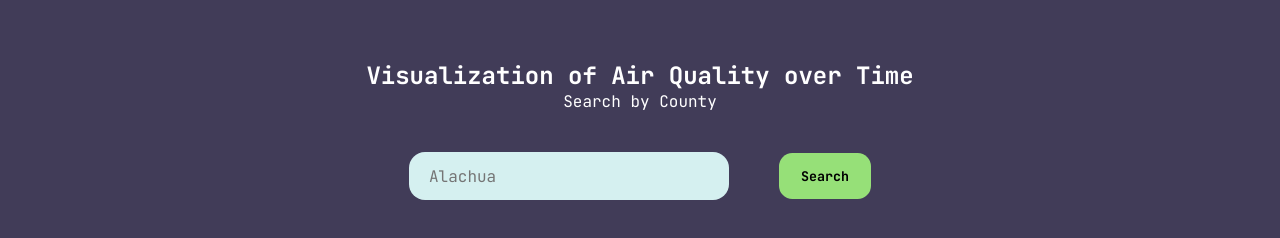
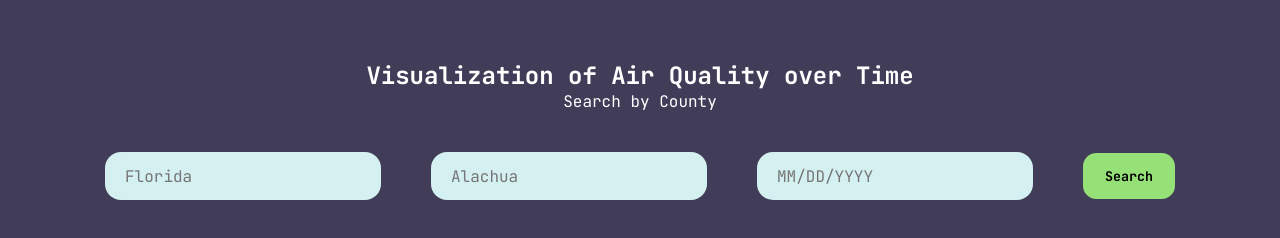
Before and after one commit to TheLeviEthan/DSA-Project-3a, a plain HTML site: page index.html in a window 1280 px wide. Shown: the part 80-318 px from the top of the page. Drawn offline with Linux system fonts and the light colour scheme.

Commit message:
Add input fields to Search Function

```diff
--- a/index.html
+++ b/index.html
@@ -26,7 +26,9 @@
         <!-- <form action="search.php" method="post"> -->
         </div>
         <form class="searchInput">
+            <input type="text" id="state" name="state"  placeholder="Florida"></input>
             <input type="text" id="county" name="county"  placeholder="Alachua"></input>
+            <input type="text" id="date" name="date"  placeholder="MM/DD/YYYY"></input>
             <button type="submit" id="search">Search</button>
         </form>
 
```
